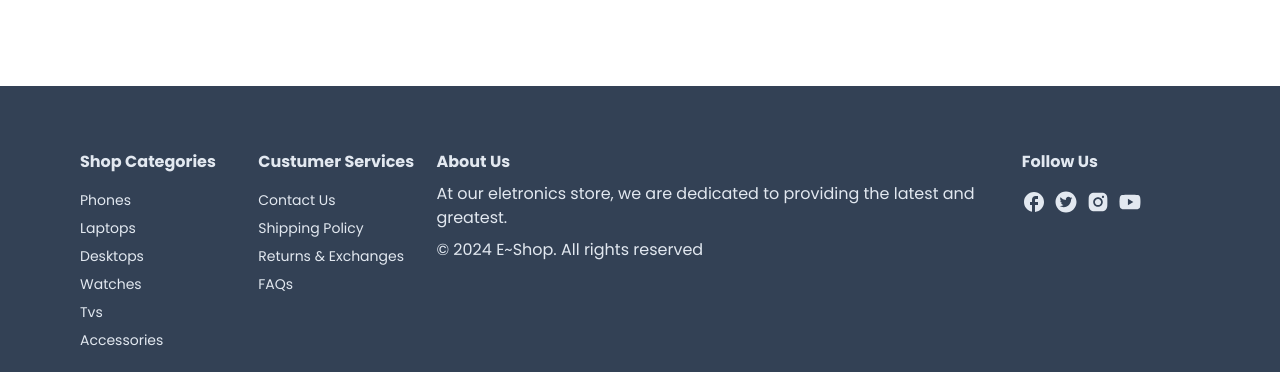
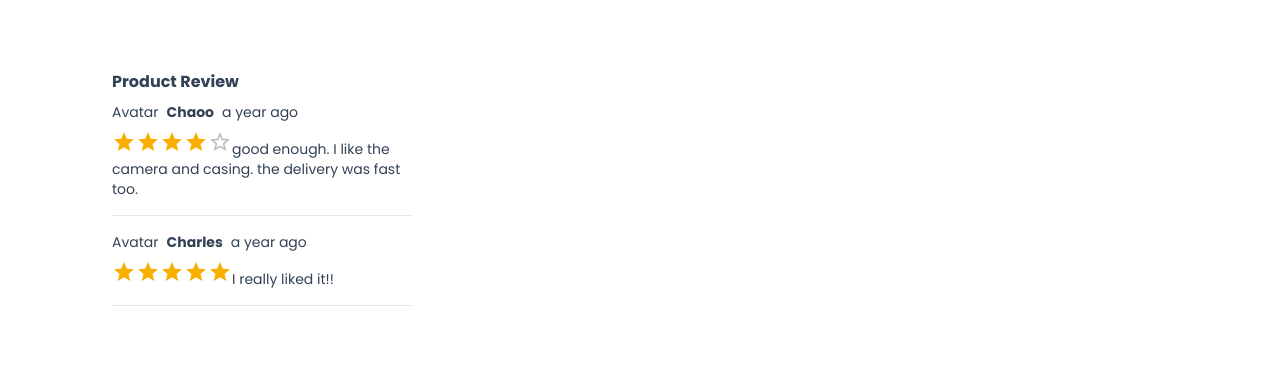
Before and after one commit to gabrielnavas/e-shop, a Next.js app: page /product/1 in a window 1280 px wide. Shown: the part 726-1098 px from the top of the page. Built offline with nearby package versions, Linux system fonts and the light colour scheme; a web font is replaced by a local one.

Commit message:
add listrating and reviews

```diff
--- /dev/null
+++ b/app/product/[productId]/ListRating.tsx
@@ -0,0 +1,48 @@
+'use client'
+
+import Heading from "@/app/components/Heading";
+import { Product } from "@/utils/products";
+import { Rating } from "@mui/material";
+import moment from "moment";
+import { FC } from "react";
+interface IListRatingProps {
+  product: Product
+};
+
+const ListRating: FC<IListRatingProps> = ({
+  product
+}) => {
+  return (
+    <div>
+      <Heading title="Product Review" />
+      <div className="text-sm mt-2">
+        {product.reviews && product.reviews.map(review => {
+          return (
+            <div
+              key={review.id}
+              className="max-w-[300px]">
+              <div className="flex gap-2 items-center">
+                <div>Avatar</div>
+                <div className="font-semibold">
+                  {review?.user.name}
+                </div>
+                <div className="font-light">
+                  {moment(review.createdDate).fromNow()}
+                </div>
+              </div>
+              <div>
+                <div className="mt-2">
+                  <Rating value={review.rating} readOnly />
+                  {review.comment}
+                </div>
+                <hr className="mt-4 mb-4"/>
+              </div>
+            </div>
+          )
+        })}
+      </div>
+    </div>
+  );
+}
+
+export default ListRating;
--- a/app/product/[productId]/page.tsx
+++ b/app/product/[productId]/page.tsx
@@ -3,25 +3,32 @@ import { FC } from "react";
 
 import { Container } from "@/app/components/Container"
 import ProductDetails from "./ProductDetails";
+import ListRating from "./ListRating";
 
-interface IProductProps {
+interface IProductPage {
   params: {
     productId: string
   }
 };
 
-const Product: FC<IProductProps> = ({ params }) => {
+const ProductPage: FC<IProductPage> = ({ params }) => {
   return (
     <div
-      className="
-      p-8
-    ">
+      className="p-8">
       <Container>
         <ProductDetails product={product} />
+        <div className="
+          flex
+          flex-col
+          mt-20
+          gap-4
+        ">
+          <ListRating product={product} />
+        </div>
       </Container>
     </div>
   );
 }
 
 
-export default Product;
+export default ProductPage;
```
